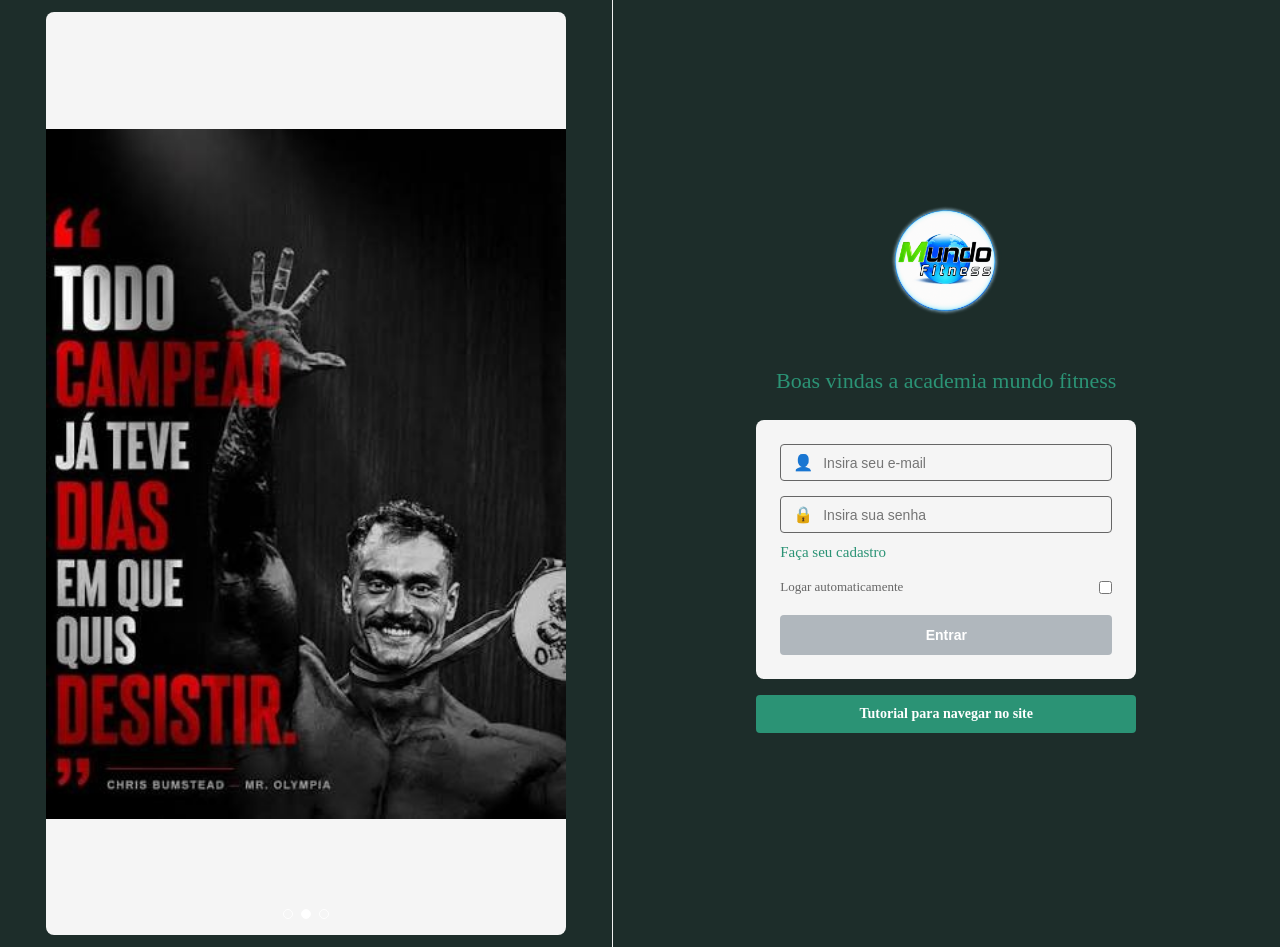
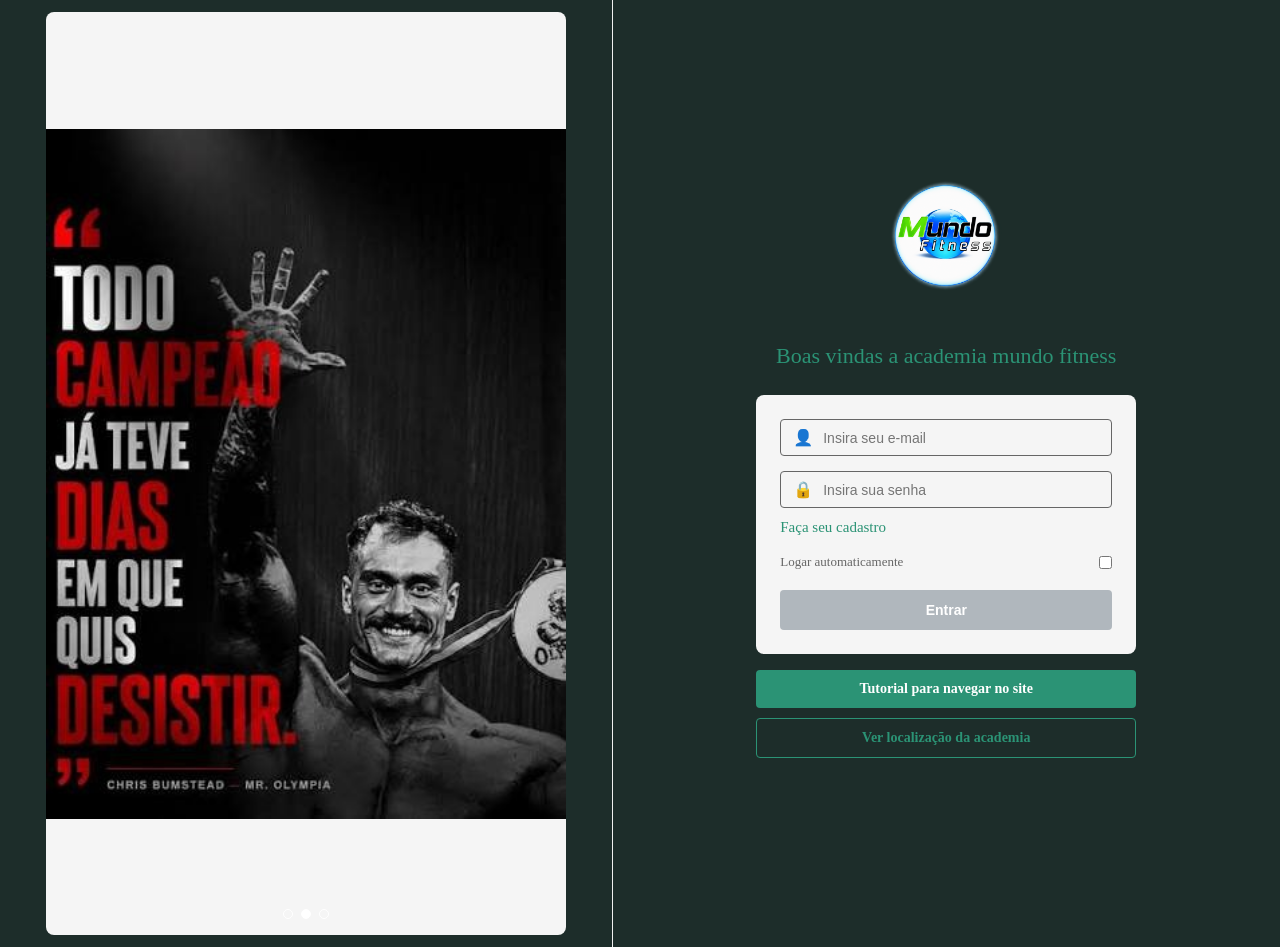
Before and after one commit to asisi-z/PROJETO_FINAL, an Angular app: page /login in a window 1280 px wide. Built offline with nearby package versions, Linux system fonts and the light colour scheme.

Commit message:
melhorias

```diff
--- a/src/app/app.routes.ts
+++ b/src/app/app.routes.ts
@@ -14,7 +14,7 @@
 	{ path: 'cadastro', component: CadastroComponent },
 	{ path: 'entrada', component: Entrada, canActivate: [authGuard] },
 	{ path: 'contato', component: Contato, canActivate: [authGuard] },
-	{ path: 'localizacao', component: Localizacao, canActivate: [authGuard] },
+	{ path: 'localizacao', component: Localizacao },
 	{ path: 'treinos', component: Treinos, canActivate: [authGuard] },
 	{ path: 'planos', component: Planos, canActivate: [authGuard] },
 	{ path: '**', redirectTo: 'entrada' },
--- a/src/app/componentes/menu/menu.css
+++ b/src/app/componentes/menu/menu.css
@@ -15,13 +15,8 @@
 	display: block;
 }
 
-.hamburger,
-.overlay {
+.hamburger {
 	display: none;
-}
-
-.hamburger {
-	display: flex;
 	align-items: center;
 	justify-content: center;
 	width: 100%;
@@ -35,14 +30,9 @@
 }
 
 .menu {
-	display: none;
+	display: flex;
 	flex-direction: column;
 	gap: 10px;
-}
-
-.sidebar.open .menu {
-	display: flex;
-	margin-top: 16px;
 }
 
 .menu a {
--- a/src/app/componentes/menu/menu.html
+++ b/src/app/componentes/menu/menu.html
@@ -8,7 +8,6 @@
 	<nav class="menu" aria-label="Navegação principal">
 		<a routerLink="/entrada" routerLinkActive="active" [routerLinkActiveOptions]="{ exact: true }">Entrada</a>
 		<a routerLink="/contato" routerLinkActive="active">Contato</a>
-		<a routerLink="/localizacao" routerLinkActive="active">Localização</a>
 		<a routerLink="/treinos" routerLinkActive="active">Treinos</a>
 		<a routerLink="/planos" routerLinkActive="active">Planos</a>
 		<a class="logout-btn" href="#" (click)="$event.preventDefault(); logout()">Saída</a>
--- a/src/app/pages/login/login.css
+++ b/src/app/pages/login/login.css
@@ -225,6 +225,27 @@
     background-color: #23785f;
 }
 
+.location-button {
+    display: block;
+    width: 100%;
+    margin-top: 10px;
+    padding: 11px 12px;
+    border: 1px solid #2b9375;
+    border-radius: 4px;
+    background-color: transparent;
+    color: #2b9375;
+    font-size: 14px;
+    font-weight: 600;
+    text-align: center;
+    text-decoration: none;
+    transition: background-color 0.2s, color 0.2s;
+}
+
+.location-button:hover {
+    background-color: #2b9375;
+    color: #ffffff;
+}
+
 
 .message {
     margin-top: 15px;
--- a/src/app/pages/login/login.html
+++ b/src/app/pages/login/login.html
@@ -49,6 +49,10 @@
                     Tutorial para navegar no site
                 </a>
 
+                <a class="location-button" routerLink="/localizacao">
+                    Ver localização da academia
+                </a>
+
                 <div class="message" [class.error]="isError" [class.success]="!isError && feedbackMessage">{{ feedbackMessage }}</div>
             </div>
         </div>
```
